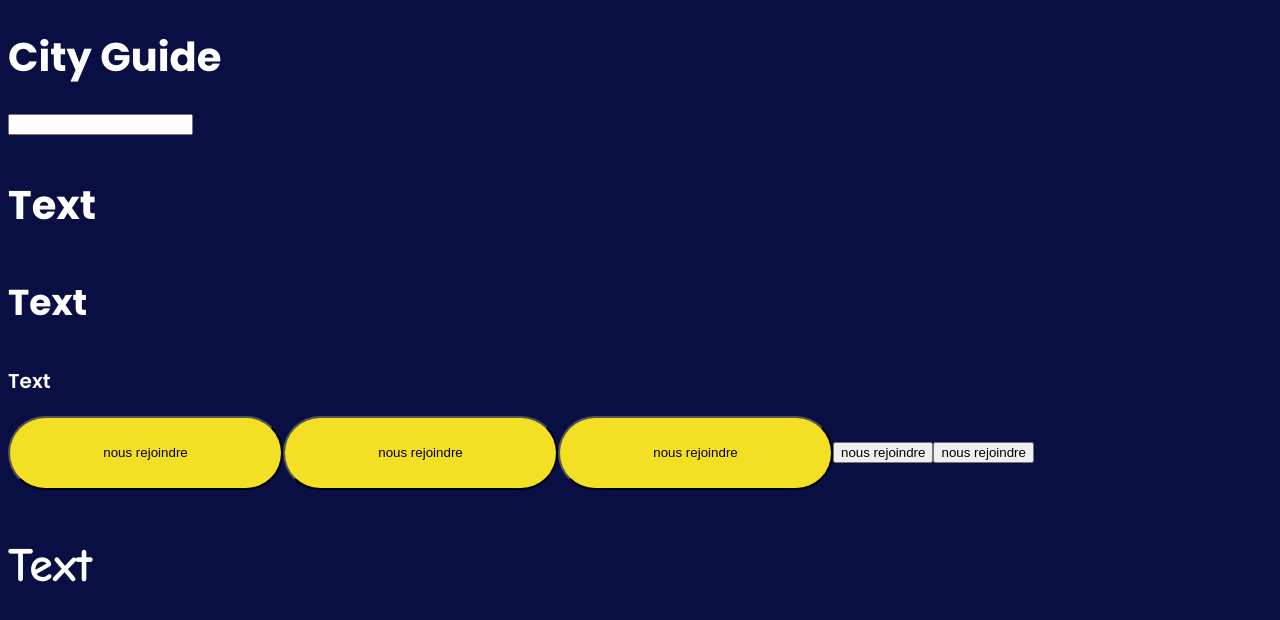
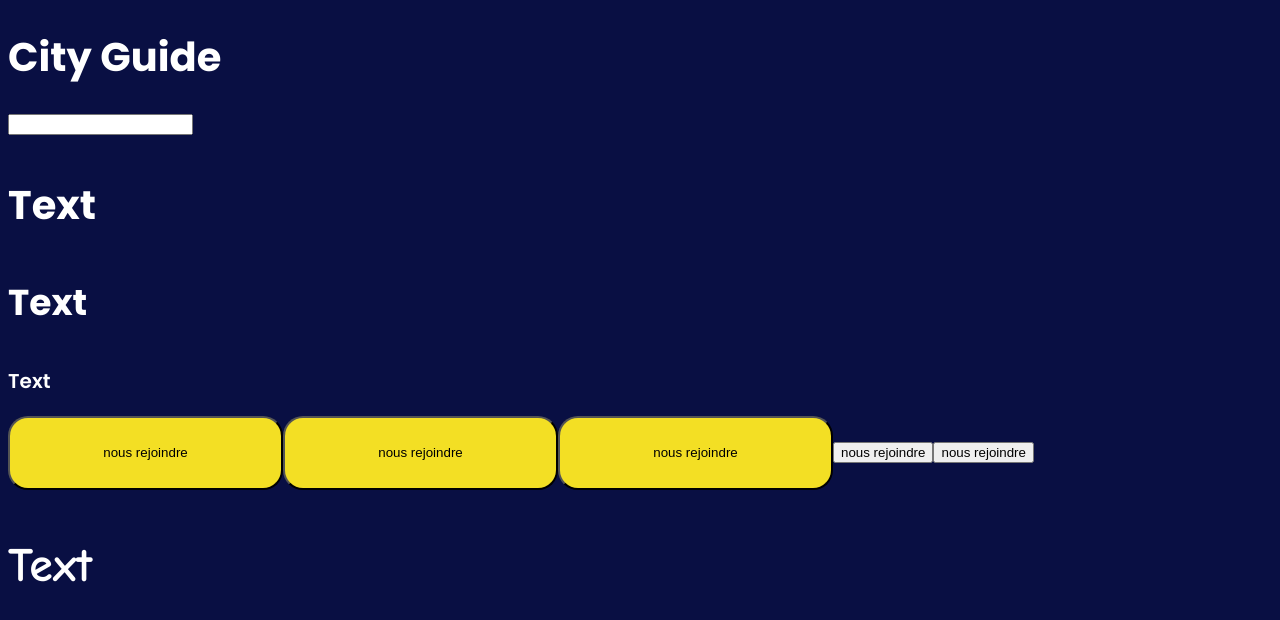
Before and after one commit to aimach/city-guide, a React (Create React App) app in the folder frontend/: page / in a window 1280 px wide. Shown: the top 620 px of the page. Built offline with nearby package versions, Linux system fonts and the light colour scheme.

Commit message:
intitilisation : Sass variables mixin "mise à jour"

```diff
--- a/frontend/src/style/_desktop.scss
+++ b/frontend/src/style/_desktop.scss
@@ -55,7 +55,7 @@
 }
 
 .buttonHomePage {
-  border-radius: 60px;
+  border-radius: 20px;
   background: #f3df24;
   @include m.buttonSize(275px, 74px);
 }
```
